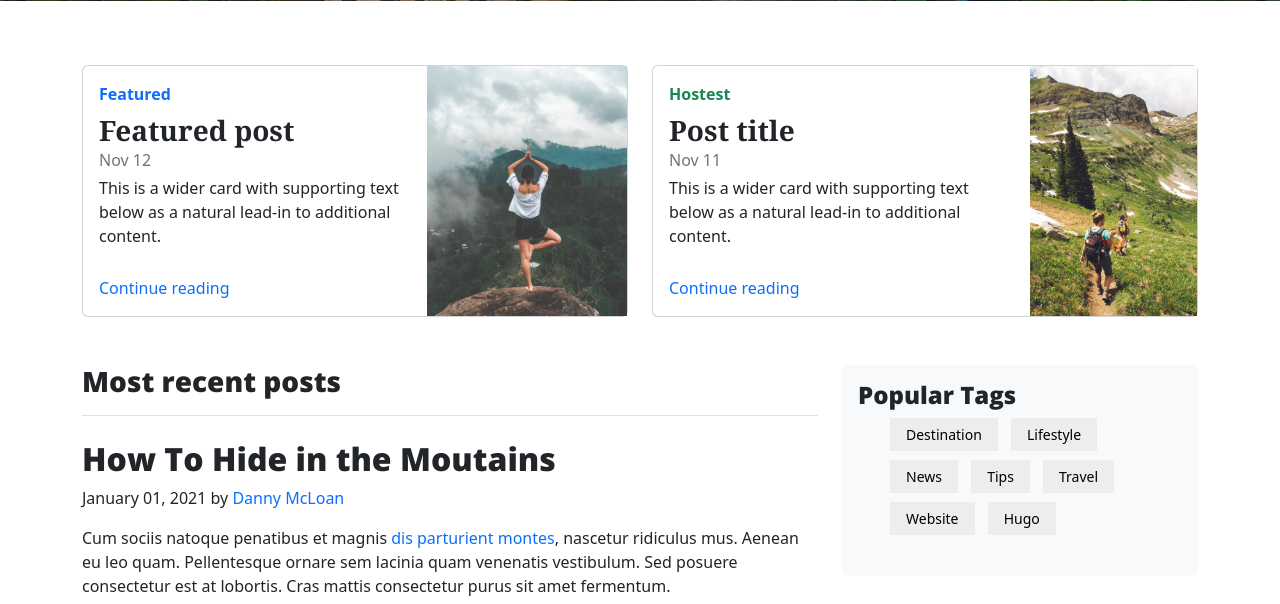
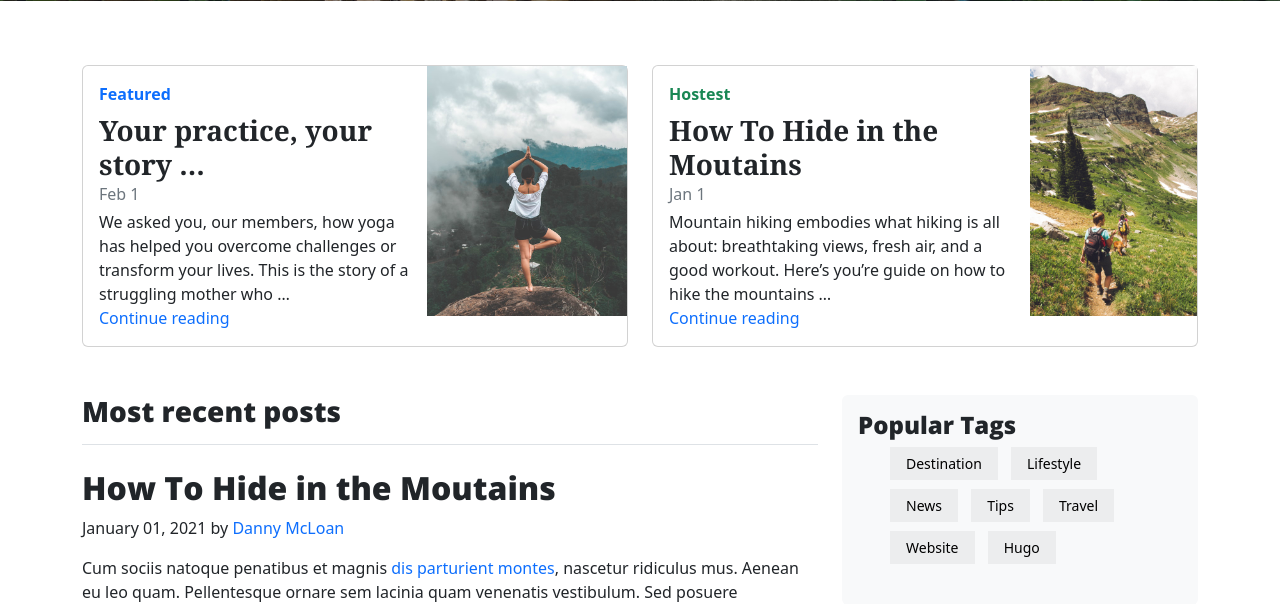
Before and after one commit to duong0405/adventure-crew-blog, a Django app: page / in a window 1280 px wide. Shown: the part 627-1231 px from the top of the page. Run offline with Django 4.2, Linux system fonts and the light colour scheme; some libraries are stand-ins or nearby versions.

Commit message:
repalce static data by teamplate

```diff
--- a/blog/posts.py
+++ b/blog/posts.py
@@ -27,7 +27,7 @@ all_posts = [
                 consectetur.
             </p>
         """,
-        "details": ""
+        "rate": "80"
     },
     {
         "slug": "transformation-amidst-emotional-challenge",
@@ -60,7 +60,7 @@ all_posts = [
                 eros.
             </p>
         """,
-        "details": ""
+        "rate": "85"
     },
     {
         "slug": "things-to-do-in-hanoi",
@@ -89,6 +89,6 @@ all_posts = [
                 a pharetra augue.
             </p>
         """,
-        "details": ""
+        "rate": "70"
     }
 ]
--- a/blog/templates/blog/index.html
+++ b/blog/templates/blog/index.html
@@ -29,20 +29,17 @@
                         <div class="card-body d-flex flex-column align-items-start">
                             <strong class="d-inline-block mb-2 text-primary">Featured</strong>
                             <h3 class="mb-0">
-                                <a class="text-dark" href="#">Featured post</a>
+                                <a class="text-dark" href="{% url "post-detail-page" rating.1.slug %}">{{ rating.1.title|truncatewords:4 }}</a>
                             </h3>
-                            <div class="mb-1 text-muted">Nov 12</div>
-                            <p class="card-text mb-auto">
-                                This is a wider card with supporting text below as a natural lead-in
-                                to additional content.
-                            </p>
-                            <a href="#">Continue reading</a>
+                            <div class="mb-1 text-muted">{{ rating.1.date|date:"M j" }}</div>
+                            <p class="card-text mb-auto">{{ rating.1.subtitle | truncatewords:25 }}</p>
+                            <a href="{% url "post-detail-page" rating.1.slug %}">Continue reading</a>
                         </div>
                         <img class="card-img-right flex-auto d-none d-md-block"
                              data-src="holder.js/200x250?theme=thumb"
                              alt="Thumbnail [200x250]"
                              style="width: 200px; height: 250px"
-                             src="{% static "blog/images/feature_post.jpg" %}"
+                             src="{% static "blog/images/"|add:rating.1.img1 %}"
                              data-holder-rendered="true"/>
                     </div>
                 </div>
@@ -51,20 +48,17 @@
                         <div class="card-body d-flex flex-column align-items-start">
                             <strong class="d-inline-block mb-2 text-success">Hostest</strong>
                             <h3 class="mb-0">
-                                <a class="text-dark" href="#">Post title</a>
+                                <a class="text-dark" href="{% url "post-detail-page" rating.0.slug %}">{{ rating.0.title|truncatewords:6 }}</a>
                             </h3>
-                            <div class="mb-1 text-muted">Nov 11</div>
-                            <p class="card-text mb-auto">
-                                This is a wider card with supporting text below as a natural lead-in
-                                to additional content.
-                            </p>
-                            <a href="#">Continue reading</a>
+                            <div class="mb-1 text-muted">{{ rating.0.date|date:"M j" }}</div>
+                            <p class="card-text mb-auto">{{ rating.0.subtitle | truncatewords:25 }}</p>
+                            <a href="{% url "post-detail-page" rating.0.slug %}">Continue reading</a>
                         </div>
                         <img class="card-img-right flex-auto d-none d-md-block"
                              data-src="holder.js/200x250?theme=thumb"
                              alt="Thumbnail [200x250]"
                              style="width: 200px; height: 250px"
-                             src="{% static "blog/images/title_post.jpg" %}"
+                             src="{% static "blog/images/"|add:rating.0.img1 %}"
                              data-holder-rendered="true"/>
                     </div>
                 </div>
--- a/blog/views.py
+++ b/blog/views.py
@@ -11,14 +11,28 @@ def get_date(post):
     return post["date"]
 
 
+def get_rate(post):
+    return post['rate']
+
+
 def starting_page(request):
 
     # Render 3 latest posts on starting page
     sorted_posts = sorted(posts.all_posts, key=get_date)
     lastest_posts = sorted_posts[-3:]
 
+    # Render 2 rating posts on starting page
+    sorted_rating_posts = sorted(posts.all_posts, key=get_rate)
+    rating_posts = []
+
+    for post in sorted_rating_posts[-2:]:
+        for user_post in userposts.all_posts:
+            if user_post['slug'] == post['slug']:
+                rating_posts.append(user_post)
+
     return render(request, "blog/index.html", {
-        "posts": lastest_posts
+        "posts": lastest_posts,
+        "rating": rating_posts
     })
 
 
```
Also changed, not shown: blog/static/blog/images/feature_post.jpg (deleted), blog/static/blog/images/title_post.jpg (deleted).
